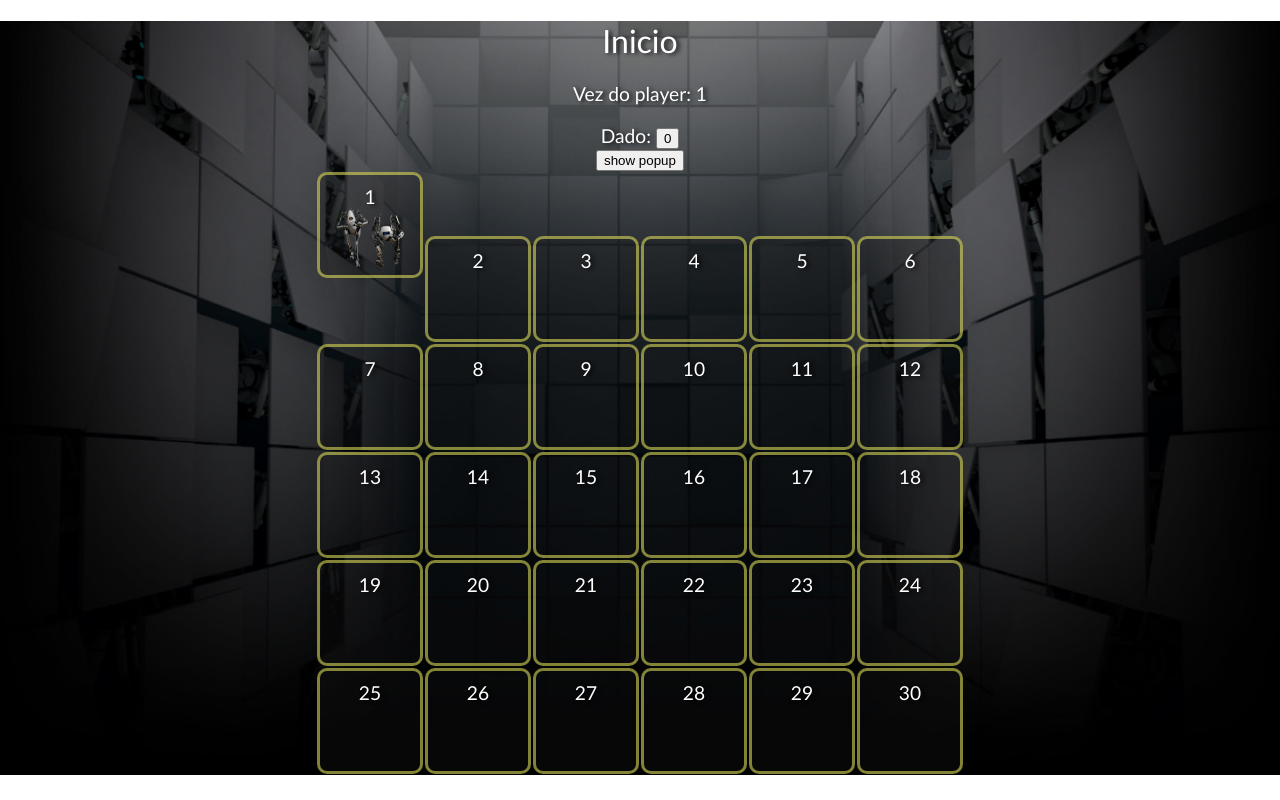
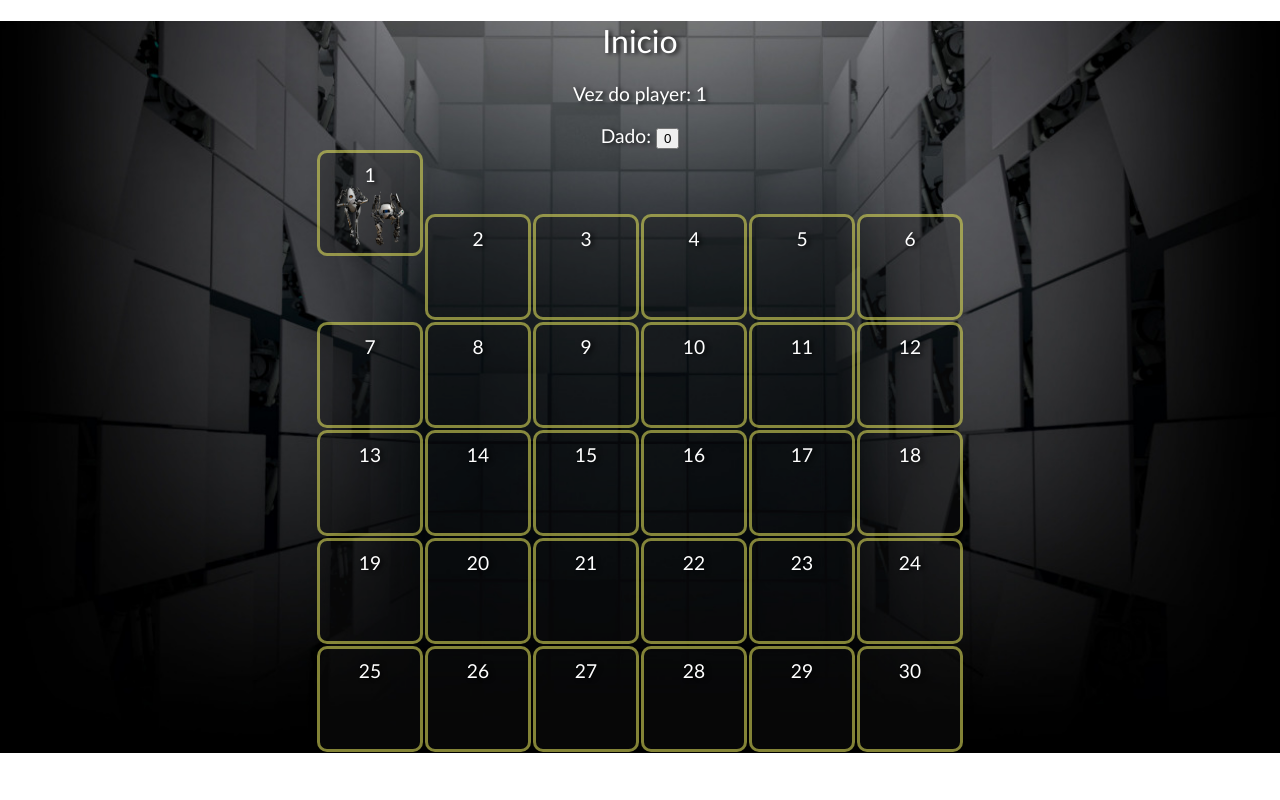
Before and after one commit to AlvesDario/tabletopquizso, a React (Create React App) app: page / in a window 1280 px wide. Built offline with nearby package versions, Linux system fonts and the light colour scheme.

Commit message:
added game ending

```diff
--- a/src/App.js
+++ b/src/App.js
@@ -64,6 +64,7 @@ export default class App extends Component {
 
   // move o jogador atual (passos)casas
   caminha = (passos) => {
+    if(this.state.temp_player.pos>=this.state.map.length)return alert("Fim do jogo");
     let newpos = this.state.temp_player;
     newpos['pos'] += passos;
 
@@ -77,10 +78,8 @@ export default class App extends Component {
 
   // atualiza o número do dado na variável temp
   updateDado = async (newnum) => {
-    console.log(newnum);
     await this.setState({ dado: newnum });
     this.caminha(newnum);
-    console.log("dado", this.state.dado);
   }
 
   // toggle popup e escolhe uma pergunta aleatória
@@ -113,7 +112,7 @@ export default class App extends Component {
       <Header p={this.state.temp_player}/>
       <Dado onClick = { this.updateDado } num = { this.state.dado }/>
       {/* Gera a tela de pergunta */}
-      <button onClick={ this.togglePopup.bind(this) }>show popup</button>
+      {/* <button onClick={ this.togglePopup.bind(this) }>show popup</button> */}
 
       <Mapa posicoes = { this.state.map } update = { this.caminha } players = {this.state.players.concat(this.state.temp_player)} />
       { this.state.showPopup ?
```
